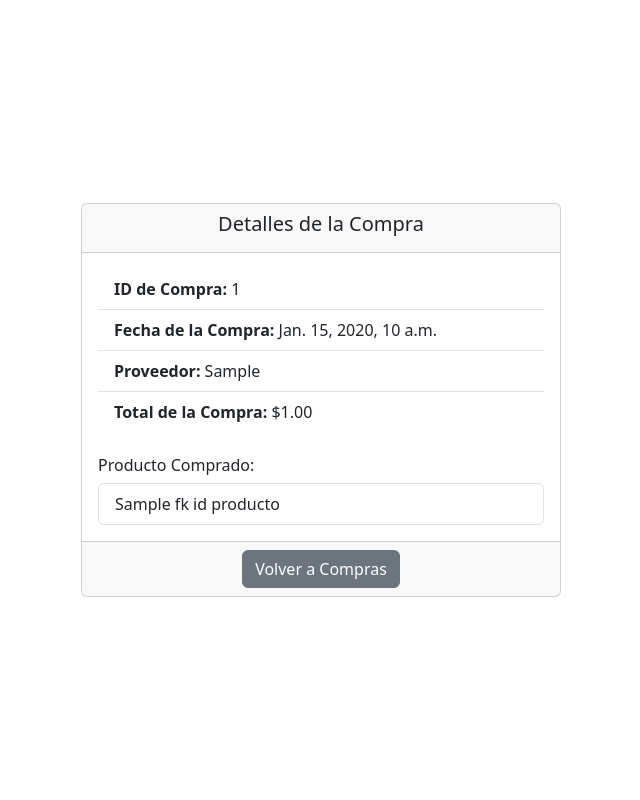
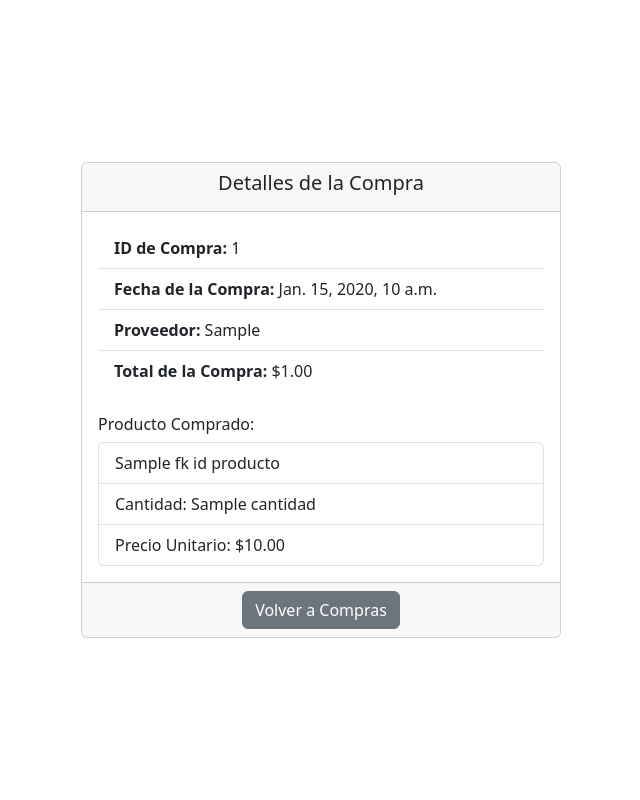
Before and after one commit to DanielPaez36/Gestor_Inventario, a Django app: template apps/almacen/templates/compra/detalles_compra.html in a window 1280 px wide. Shown: the part 57-857 px from the top of the page, without its empty margins (319-959 px from the left). Run offline with Django 5.2, Linux system fonts and the light colour scheme; the template is opened without the code that fills it: most values are stand-ins (such as "Sample title", 1, 10 or a date in 2020); some libraries are stand-ins or nearby versions.

Commit message:
arreglo de producto comprado

```diff
--- a/apps/almacen/templates/compra/detalles_compra.html
+++ b/apps/almacen/templates/compra/detalles_compra.html
@@ -33,6 +33,12 @@ Detalles de la Compra
             <li class="list-group-item">
               {{ detalle.fk_id_producto.nombre_prod }}
             </li>
+            <li class="list-group-item">
+              Cantidad: {{ detalle.cantidad }}
+            </li>
+            <li class="list-group-item">
+              Precio Unitario: ${{ detalle.precio_unitario|floatformat:2 }}
+            </li>
           {% endfor %}
         </ul>
       </div>
```
